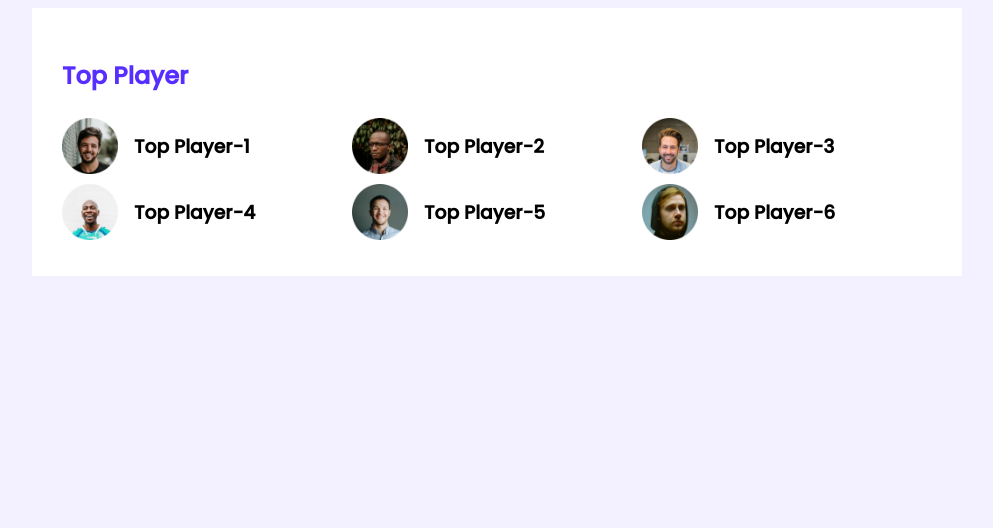
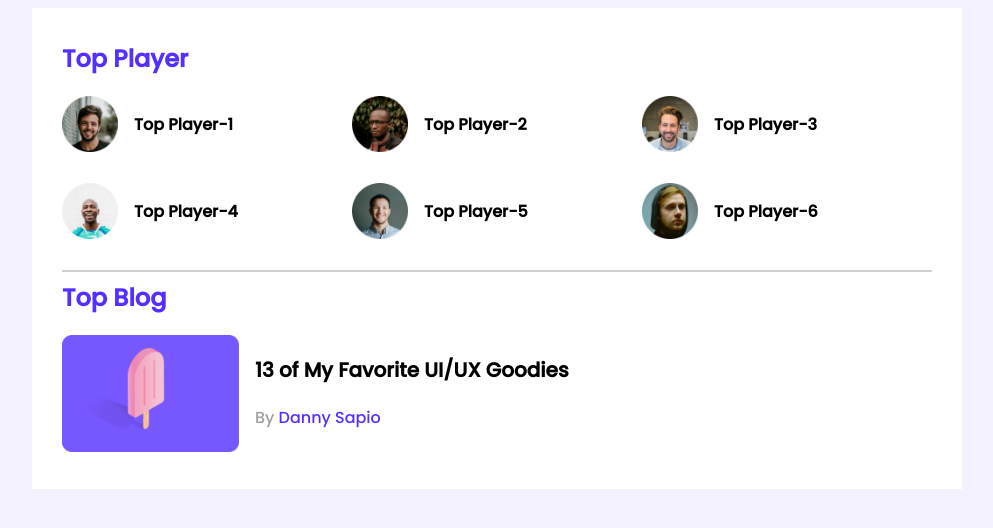
Before and after one commit to techyshiv-github/leader-board, a plain HTML site: page index.html in a window 1280 px wide. Shown: the whole page, without its empty margins (143-1136 px from the left). Drawn offline with Linux system fonts and the light colour scheme.

Commit message:
blog section first commit

```diff
--- a/index.html
+++ b/index.html
@@ -44,6 +44,23 @@
                         <img src="./images/players/player-6.png" alt="">
                         <h3 class="player-name">Top Player-6</h3>
                     </div>
+
+                </div>
+            </div>
+            <hr>
+            <div class="top-blog">
+                <h2 class="section-title">Top Blog</h2>
+                <div class="blogs">
+                    <article class="blog">
+                        <div class="thumbnail">
+                            <img src="/images/blogs/blog-1.png" alt="">
+                        </div>
+                        <div class="blog-info">
+                            <h3 class="blog-title">13 of My Favorite
+                                UI/UX Goodies</h3>
+                            <p class="blog-author">By <a href="">Danny Sapio</a> </p>
+                        </div>
+                    </article>
                 </div>
             </div>
         </section>
--- a/styles/style.css
+++ b/styles/style.css
@@ -19,10 +19,19 @@ main{
 .section-title{
     color: #562EFF;
     font-size: 24px;
+    margin-top: 3px;
+}
+hr{
+    border: 1px solid #d1d1d1;
+}
+.top-players{
+    margin-bottom: 30px;
 }
 .players{
     display: grid;
     grid-template-columns: repeat(3,1fr);
+    grid-row-gap:30px ;
+    /* row-gap: 30px; */
 }
 .player img {
     width: 56px;
@@ -34,4 +43,28 @@ main{
 }
 .player-name{
     margin-left: 16px;
+    font-size: 16px;
 }
+/* top blog styles */
+.blog .thumbnail img{
+    width: 177px;
+height: 117px;
+}
+.blog{
+    display: flex;
+}
+.blog-info{
+    margin-left: 16px;
+}
+.blog-title{
+    font-size: 20px;
+}
+.blog-author{
+    font-size: 16px;
+    color:#9F9F9F;
+}
+.blog-author a{
+    text-decoration: none;
+    font-size: 16px;
+    color: #562EFF;
+}
```
